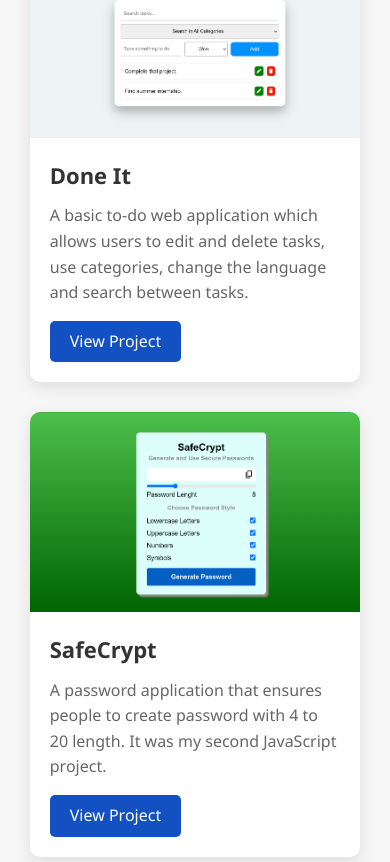
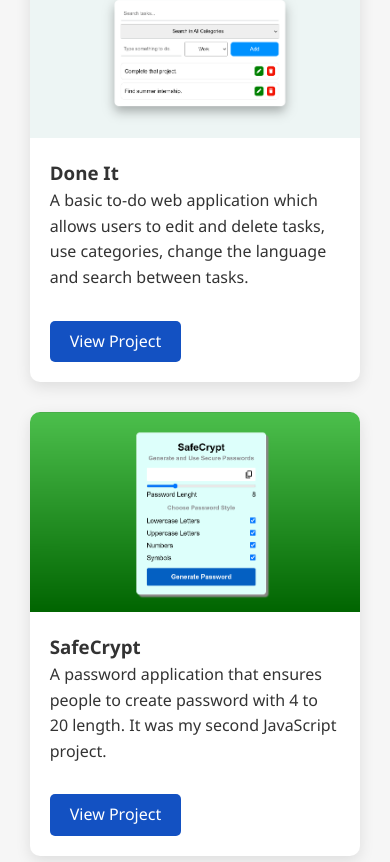
Before and after one commit to alihaydarsucu/portfolio, a plain HTML site: page index.html in a window 390 px wide. Shown: the part 2302-3164 px from the top of the page. Drawn offline with Linux system fonts and the light colour scheme.

Commit message:
Refactor project card styles for improved layout and responsiveness

```diff
--- a/style.css
+++ b/style.css
@@ -188,6 +188,9 @@ nav {
 }
 
 .project-card {
+    display: flex;
+    flex-direction: column;
+    height: 100%; /* Ensure all cards have equal height */
     background: white;
     border-radius: 10px;
     overflow: hidden;
@@ -195,8 +198,40 @@ nav {
     transition: transform 0.3s;
 }
 
-.project-card:hover {
-    transform: translateY(-8px);
+.project-content {
+    display: flex;
+    flex-direction: column;
+    flex-grow: 1; /* Make content take up available space */
+    padding: 20px;
+}
+
+.project-content p {
+    margin-bottom: 15px;
+    flex-grow: 1; /* Push the button to the bottom */
+}
+
+.project-link-container {
+    margin-top: auto; /* Push the button to the bottom */
+    display: flex;
+    justify-content: flex-start; /* Align button to the left */
+}
+
+/* Adjust the button styles */
+.project-link {
+    display: inline-block;
+    background: var(--blue);
+    color: white;
+    padding: 8px 20px;
+    border-radius: 5px;
+    text-decoration: none;
+    font-weight: 500;
+    transition: background 0.3s;
+    margin-top: 15px; /* Space above the button */
+    align-self: flex-start; /* Align to the left */
+}
+
+.project-link:hover {
+    background: var(--dark-purple);
 }
 
 .project-image {
@@ -211,38 +246,11 @@ nav {
     transition: transform 0.5s;
 }
 
-.project-card:hover .project-image img {
+.project-card:hover  {
     transform: scale(1.05);
 }
 
-.project-content {
-    padding: 20px;
-}
 
-.project-content h3 {
-    font-size: 22px;
-    margin-bottom: 10px;
-}
-
-.project-content p {
-    margin-bottom: 15px;
-    color: #666;
-}
-
-.project-link {
-    display: inline-block;
-    background: var(--blue);
-    color: white;
-    padding: 8px 20px;
-    border-radius: 5px;
-    text-decoration: none;
-    font-weight: 500;
-    transition: background 0.3s;
-}
-
-.project-link:hover {
-    background: var(--dark-purple);
-}
 
 /* Experience Section */
 .experience-card {
```
